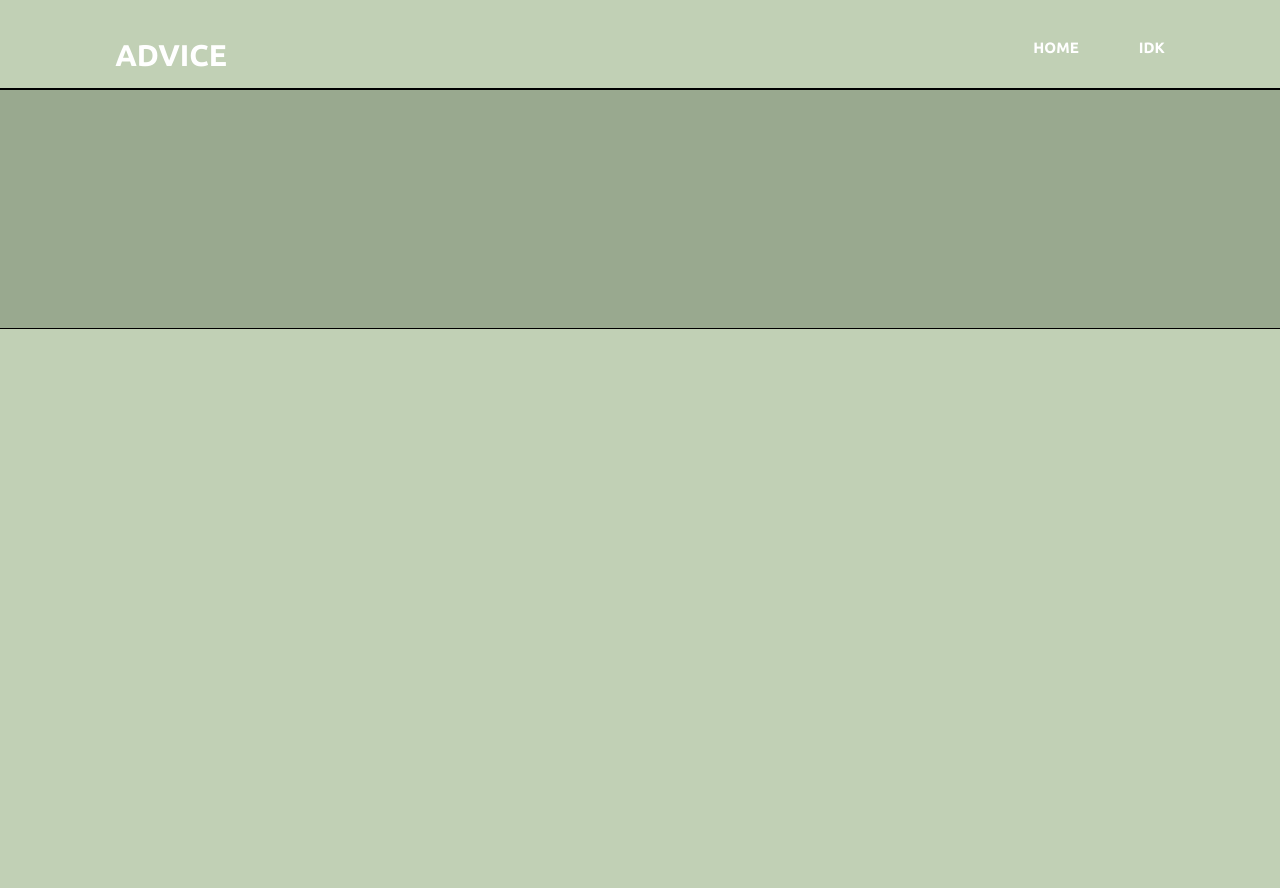
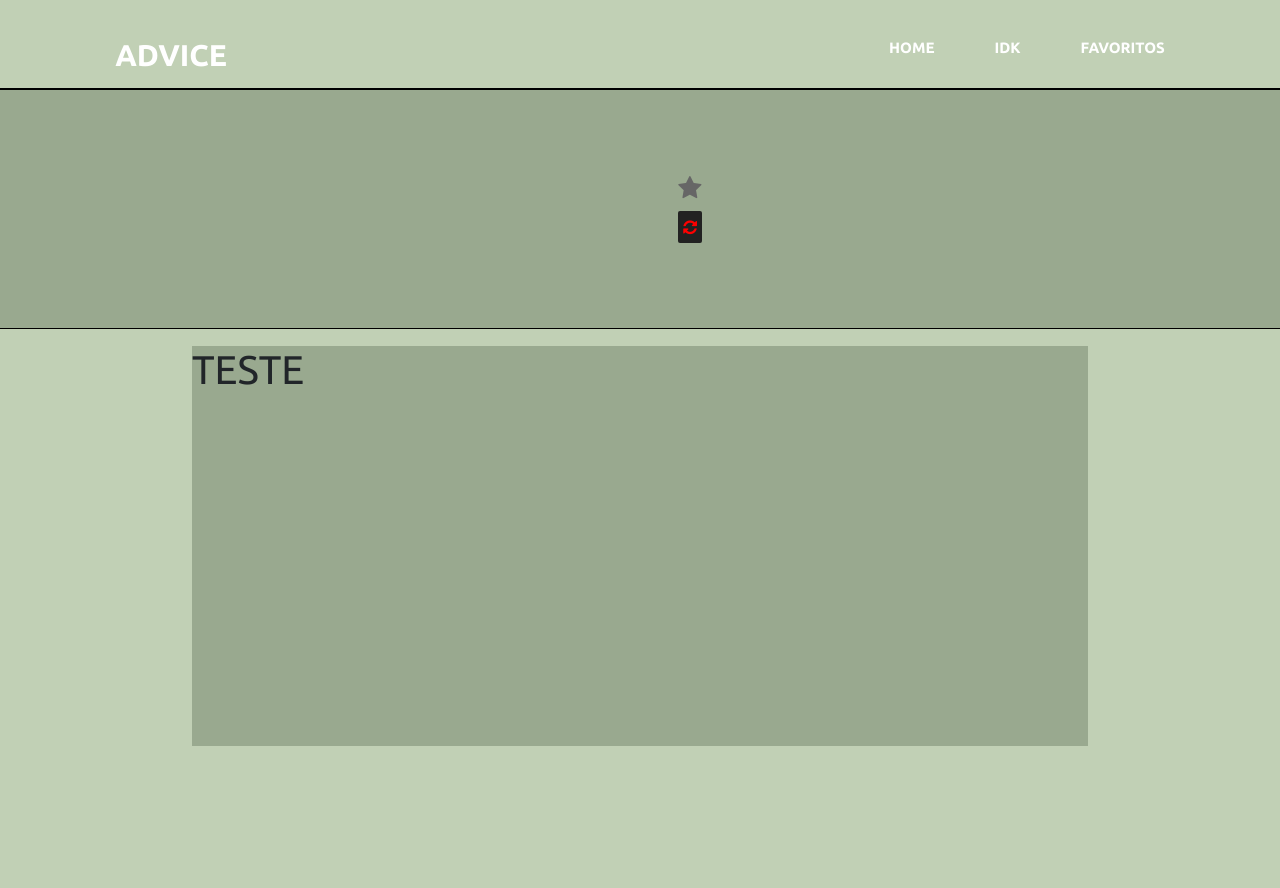
Before and after one commit to oBrunoz/advice-web, a Flask app: page / in a window 1280 px wide. Run offline with Flask 3, Linux system fonts and the light colour scheme; data that the repository does not hold is empty.

Commit message:
new container

```diff
--- a/advice_web/routes/views.py
+++ b/advice_web/routes/views.py
@@ -16,3 +16,7 @@ def index():
     advice = response.json()['slip']['advice']
 
     return render_template('index.html', advice=advice)
+
+@app.route('/favoritos')
+def fav_advice():
+    return render_template('favoritos.html')
--- a/advice_web/static/style.css
+++ b/advice_web/static/style.css
@@ -113,3 +113,103 @@ header {
     font-weight: 600;
     font-size: 20px;
 }
+
+.main__advice .advice__btn {
+    position: relative;
+    left: 30px;
+    margin: 12px;
+    justify-content: space-between;
+    display: flex;
+}
+
+.main__advice .advice__btn form input {
+    position: absolute;
+    cursor: pointer;
+    opacity: 0;
+    height: 0;
+    width: 0;
+}
+
+.main__advice .advice__btn form {
+    display: flex;
+    flex-direction: column;
+    position: relative;
+    cursor: pointer;
+    gap: 10px;
+    user-select: none;
+}
+
+.main__advice .advice__btn form input + i{
+    position: relative;
+    top: 0;
+    left: 0;
+    height: fit-content;
+    width: fit-content;
+    font-size: 25px;
+    transition: all 0.3s;
+    color: #666;
+}
+
+.main__advice .advice__btn form input + i:hover{
+    transform: scale(1.2);
+    color: #ffeb49;
+}
+
+.main__advice .advice__btn form > input:checked + i {
+    color: #ffeb49;
+}
+
+.main__advice .advice__btn form button {
+    color: white;
+    background-color: #222;
+    font-weight: 500;
+    border-radius: 2px;
+    font-size: 1rem;
+    line-height: 2rem;
+    padding-left: 5px;
+    padding-right: 5px;
+    padding-top: 0px;
+    padding-bottom: 0px;
+    text-align: center;
+    display: inline-flex;
+    align-items: center;
+    border: none;
+}
+
+.main__advice .advice__btn form button:hover {
+    background-color: #333;
+}
+
+.main__advice .advice__btn form button .btn__icon i {
+    display: inline;
+    width: 1.3rem;
+    height: 1.3rem;
+    color: red;
+}
+
+.main__advice .advice__btn form button:focus .btn__icon i {
+    animation: spin 0.5s linear;
+}
+
+section .advice__content {
+    display: flex;
+    justify-content: center;
+    align-items: center;
+}
+
+section .advice__content .content {
+    width: 70vw;
+    height: 50vh;
+    margin-top: 17px;
+    background-color: #99A98F;
+}
+
+@keyframes spin {
+    from {
+        transform: rotate(0deg);
+    }
+
+    to {
+        transform: rotate(360deg);
+    }
+}
--- a/advice_web/templates/index.html
+++ b/advice_web/templates/index.html
@@ -7,7 +7,7 @@
     <link rel="stylesheet" href="{{ url_for('static', filename='style.css') }}">
     <link rel="stylesheet" href="https://cdnjs.cloudflare.com/ajax/libs/font-awesome/4.7.0/css/font-awesome.min.css">
 
-    <title>Document</title>
+    <title>Just some advices{% block title %} - Advice{% endblock %}</title>
 </head>
 <body>
     {% include 'navbar.html' %}
@@ -15,6 +15,15 @@
     <section class="main">
             <div class="main__advice">
                 <p>{{advice}}</p>
+                <div class="advice__btn">
+                    <form action="">
+                        <input type="checkbox" class="btn__fav"><i class="fa fa-star" aria-hidden="true"></i>
+                        <button><span class="btn__icon"><i class="fa fa-refresh" aria-hidden="true"></i></span></button>
+                    </form>
+                </div>
+            </div>
+            <div class="advice__content">
+                <div class="content"><h1>TESTE</h1></div>
             </div>
     </section>
 
--- a/advice_web/templates/navbar.html
+++ b/advice_web/templates/navbar.html
@@ -4,6 +4,7 @@
   <ul class="nav__list">
     <li><a href="">Home</a></li>
     <li><a href="">IDK</a></li>
+    <li><a href="{{ url_for('fav_advice') }}">Favoritos</a></li>
   </ul>
 
   <div class="menu"><i class="fa fa-bars"></i></div>
```
Also changed, not shown: advice_web/templates/favoritos.html (added, +8 -0 lines).
